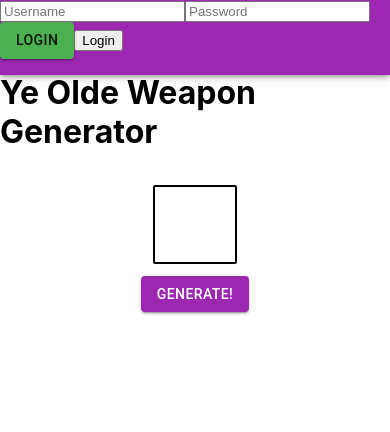
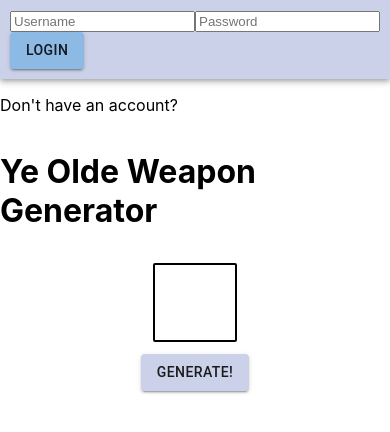
Before and after one commit to zheckert/legendary-weapon-generator, a React (Create React App) app in the folder client/: page / in a window 390 px wide. Shown: the top 432 px of the page. Built offline with nearby package versions, Linux system fonts and the light colour scheme.

Commit message:
Okay, made some real progress here. Login button works. moved some stuff around. styled some things. need to get error messages in line properly, but this is just about done now. Oh, does it work on mobile though

```diff
--- a/client/src/components/Navbar.js
+++ b/client/src/components/Navbar.js
@@ -6,15 +6,33 @@ import { Button } from "@material-ui/core"
 
 import AppBar from "@material-ui/core/AppBar"
 
+
+import { makeStyles } from "@material-ui/core/styles"
+
+const useStyles = makeStyles((theme) => ({
+	appBar: {
+		display: "flex",
+		flexDirection: "row",
+		alignItems: "center",
+		justifyContent: "flex-end",
+        padding: theme.spacing(1.25)
+	}
+}))
+
 export const Navbar = () => {
+
+    const classes = useStyles()
 
     const { logout } = useContext(UserContext)
 
     return(
-        <div>
-            <Link to="/">Home</Link>
-            <Link to="/about">About</Link>
-            <Button variant="contained" color="primary" onClick={() => logout()}>Logout</Button>
-        </div>
+        <AppBar position="sticky"  className={(classes.appBar)}>
+            <div>
+                <Link to="/">Home</Link>
+                <Link to="/about">About</Link>
+                <Button variant="contained" color="secondary " onClick={() => logout()}>Logout</Button>
+            </div>
+        </AppBar>
+
     )
 }
--- a/client/src/components/authentication/AuthForm.js
+++ b/client/src/components/authentication/AuthForm.js
@@ -3,7 +3,22 @@ import { Button } from "@material-ui/core"
 
 import AppBar from "@material-ui/core/AppBar"
 
+import { makeStyles } from "@material-ui/core/styles"
+
+const useStyles = makeStyles((theme) => ({
+	appBar: {
+		display: "flex",
+		flexDirection: "row",
+		alignItems: "center",
+		justifyContent: "flex-end",
+        padding: theme.spacing(1.25)
+	}
+}))
+
 export const AuthForm = (props) => {
+
+    const classes = useStyles()
+
     const {
         handleChange,
         handleSubmit,
@@ -18,7 +33,7 @@ export const AuthForm = (props) => {
     //style the error message, don't forget thank you
 
     return(
-        <AppBar>
+        <AppBar position="sticky" className={(classes.appBar)}>
             <form onSubmit={handleSubmit}>
             <input
                 type="text"
@@ -35,9 +50,8 @@ export const AuthForm = (props) => {
                 placeholder="Password"
             />
             {/* material ui button needs some work here */}
-            <Button variant="contained" color="secondary">{ buttonText }</Button>
-            <button>{ buttonText }</button>
-            <p>{errorMessage}</p>
+                <Button variant="contained" color="secondary" type="submit">{ buttonText }</Button>
+                {/* <p>{errorMessage}</p> */}
             </form>
         </AppBar>
 
--- a/client/src/components/theme.js
+++ b/client/src/components/theme.js
@@ -7,10 +7,10 @@ import green from '@material-ui/core/colors/green';
 const theme = createMuiTheme({
   palette: {
     primary: {
-      main: purple[500],
+      main: "#CBD1E8",
     },
     secondary: {
-      main: green[500],
+      main: "#8DB9E5",
     },
   },
 });
```
Also changed, not shown: 1 other file (tests, documents, lock files or other folders).
